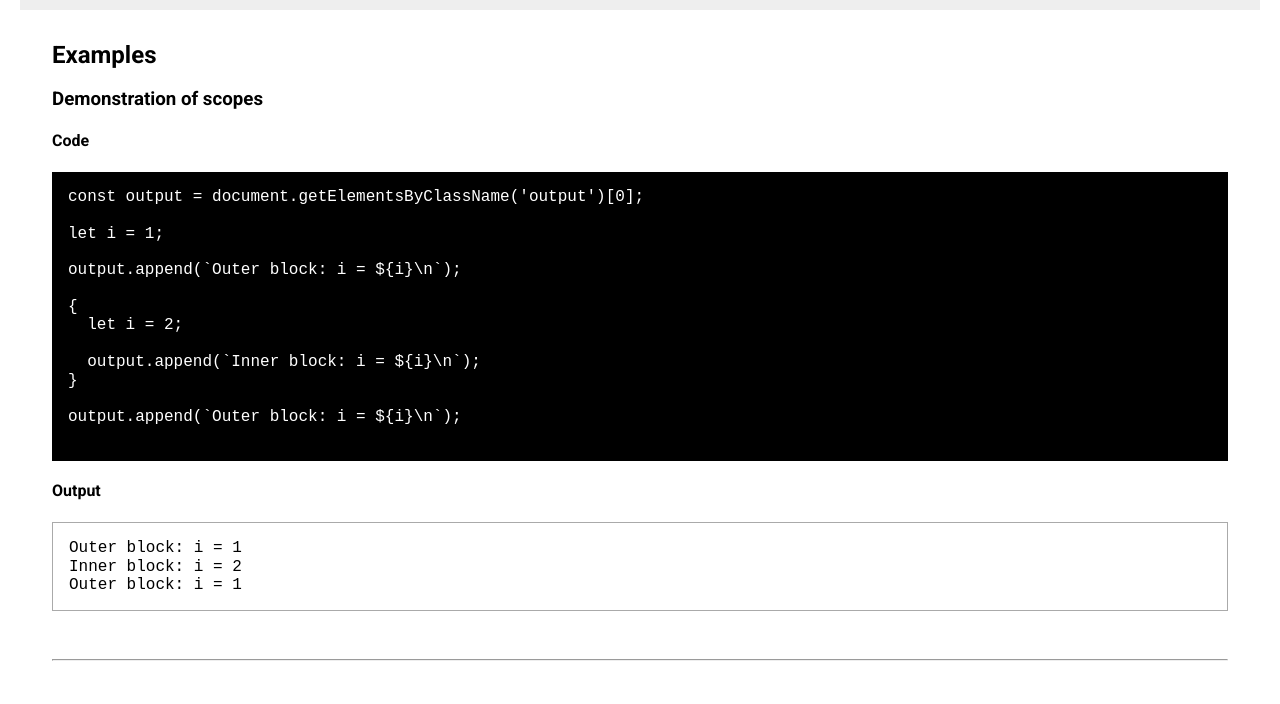
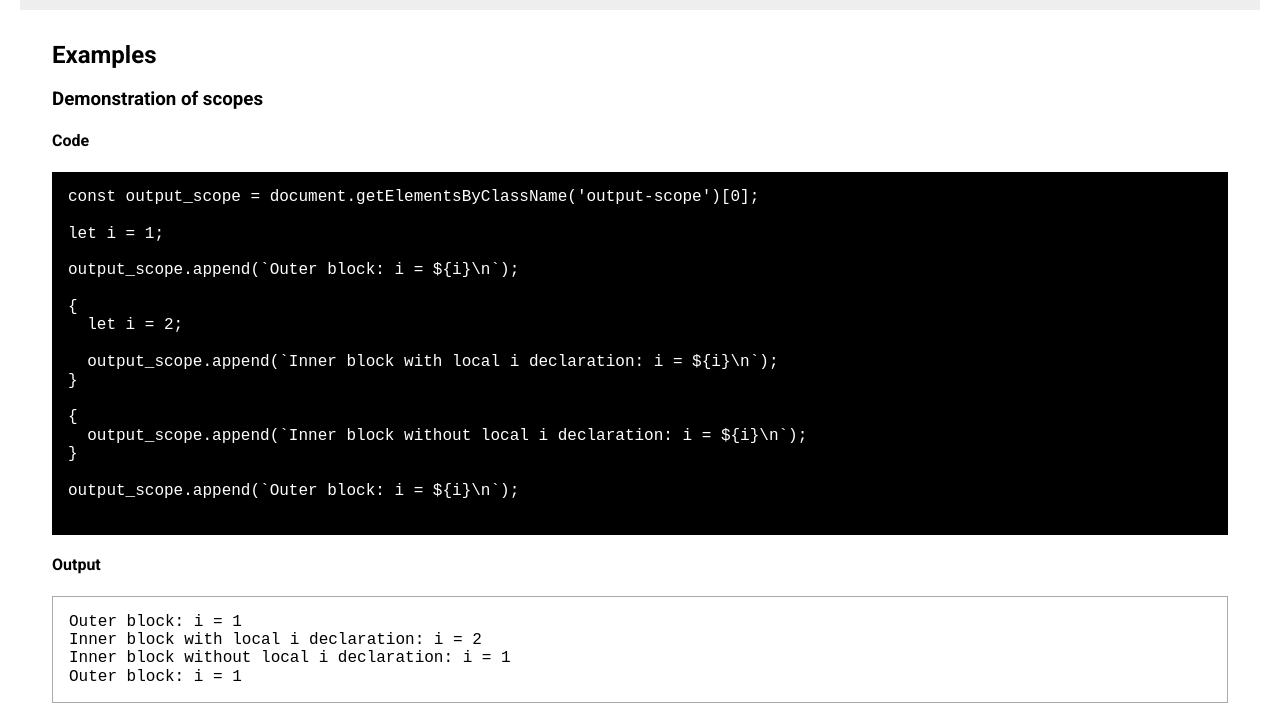
Before and after one commit to amo21004/wdd330, a plain HTML site: page week2/index.html in a window 1280 px wide. Shown: the part 111-815 px from the top of the page. Drawn offline with nearby package versions, Linux system fonts and the light colour scheme.

Commit message:
Minor update

```diff
--- a/week2/index.html
+++ b/week2/index.html
@@ -34,19 +34,23 @@
       <h4>Code</h4>
 
       <pre class="code">
-const output = document.getElementsByClassName('output')[0];
+const output_scope = document.getElementsByClassName('output-scope')[0];
 
 let i = 1;
 
-output.append(`Outer block: i = ${i}\n`);
+output_scope.append(`Outer block: i = ${i}\n`);
 
 {
   let i = 2;
 
-  output.append(`Inner block: i = ${i}\n`);
+  output_scope.append(`Inner block with local i declaration: i = ${i}\n`);
 }
 
-output.append(`Outer block: i = ${i}\n`);
+{
+  output_scope.append(`Inner block without local i declaration: i = ${i}\n`);
+}
+
+output_scope.append(`Outer block: i = ${i}\n`);
       </pre>
 
       <h4>Output</h4>
@@ -84,9 +88,11 @@ output_arrow.append(`Square root of 4: ${sqrt(4)}\n`);
       <pre class="code">
 const output_filter = document.getElementsByClassName('output-filter')[0];
 
-const names = ['Liam', 'Noah', 'Olivia', 'Emma', 'Ava', 'Elijah', 'William', 'Charlotte', 'Sophia', 'James', 'Amelia', 'Benjamin', 'Isabella', 'Lucas', 'Henry', 'Alexander']
+const names = ['Liam', 'Noah', 'Olivia', 'Emma', 'Ava', 'Elijah', 'William', 'Charlotte', 'Sophia', 'James', 'Amelia', 'Benjamin', 'Isabella', 'Lucas', 'Henry', 'Alexander'];
 
-output_filter.append(`Names starting with A: ${names.filter(name => name.toLowerCase().startsWith('a'))}`)
+output_filter.append(`Names starting with A: ${names.filter(name => name.toLowerCase().startsWith('a')).join(', ')}\n`);
+
+output_filter.append(`Names starting with E: ${names.filter(name => name.toLowerCase().startsWith('e')).join(', ')}\n`);
       </pre>
 
       <h4>Output</h4>
@@ -106,7 +112,11 @@ output_filter.append(`Names starting with A: ${names.filter(name => name.toLower
       {
         let i = 2;
 
-        output_scope.append(`Inner block: i = ${i}\n`);
+        output_scope.append(`Inner block with local i declaration: i = ${i}\n`);
+      }
+
+      {
+        output_scope.append(`Inner block without local i declaration: i = ${i}\n`);
       }
 
       output_scope.append(`Outer block: i = ${i}\n`);
@@ -127,11 +137,11 @@ output_filter.append(`Names starting with A: ${names.filter(name => name.toLower
 
       const output_filter = document.getElementsByClassName('output-filter')[0];
 
-      const names = ['Liam', 'Noah', 'Olivia', 'Emma', 'Ava', 'Elijah', 'William', 'Charlotte', 'Sophia', 'James', 'Amelia', 'Benjamin', 'Isabella', 'Lucas', 'Henry', 'Alexander']
+      const names = ['Liam', 'Noah', 'Olivia', 'Emma', 'Ava', 'Elijah', 'William', 'Charlotte', 'Sophia', 'James', 'Amelia', 'Benjamin', 'Isabella', 'Lucas', 'Henry', 'Alexander'];
 
-      output_filter.append(`Names starting with A: ${names.filter(name => name.toLowerCase().startsWith('a')).join(', ')}\n`)
+      output_filter.append(`Names starting with A: ${names.filter(name => name.toLowerCase().startsWith('a')).join(', ')}\n`);
 
-      output_filter.append(`Names starting with E: ${names.filter(name => name.toLowerCase().startsWith('e')).join(', ')}\n`)
+      output_filter.append(`Names starting with E: ${names.filter(name => name.toLowerCase().startsWith('e')).join(', ')}\n`);
     </script>
   </body>
 </html>
```
